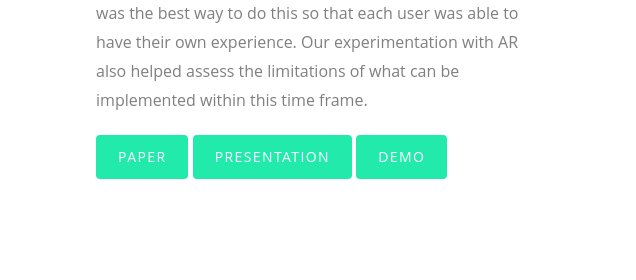
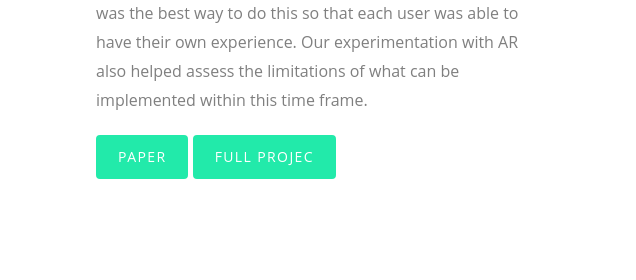
Before and after one commit to manification10/portfolio, a plain HTML site: page index.html in a window 1280 px wide. Shown: the part 4480-4760 px from the top of the page, 644-1280 px from the left. Drawn offline with Linux system fonts and the light colour scheme; files whose address does not match are found by name.

Commit message:
Update index.html

```diff
--- a/index.html
+++ b/index.html
@@ -176,9 +176,7 @@
             frame.
           </p>
           <p><a target="_blank" href="https://drive.google.com/file/d/1IeV0pYanZ_fKLDTzzGz-DpXIOcRoBP8Z/view?usp=sharing" target="_blank" class="btn btn-primary">Paper</a>
-            <a target="_blank" href="https://docs.google.com/presentation/d/e/2PACX-1vRvw9XQ8j6FN0K3DkAzELF9-juj-FZ1Ef9hjGKNhcLWrXKHWxrR0K4sNeHrIBKrwlVlnRsP5fpdpF0k/pub?start=true&loop=true&delayms=3000" target="_blank"
-              class="btn btn-primary">Presentation</a>
-            <a target="_blank" href="https://youtu.be/WIza3Qzefac" target="_blank" class="btn btn-primary">Demo</a></p>
+            <a target="_blank" href="https://www.dli.tech.cornell.edu/augmented-histories" target="_blank" class="btn btn-primary">Full Projec</a></p>
 
         </div>
       </div>
```
